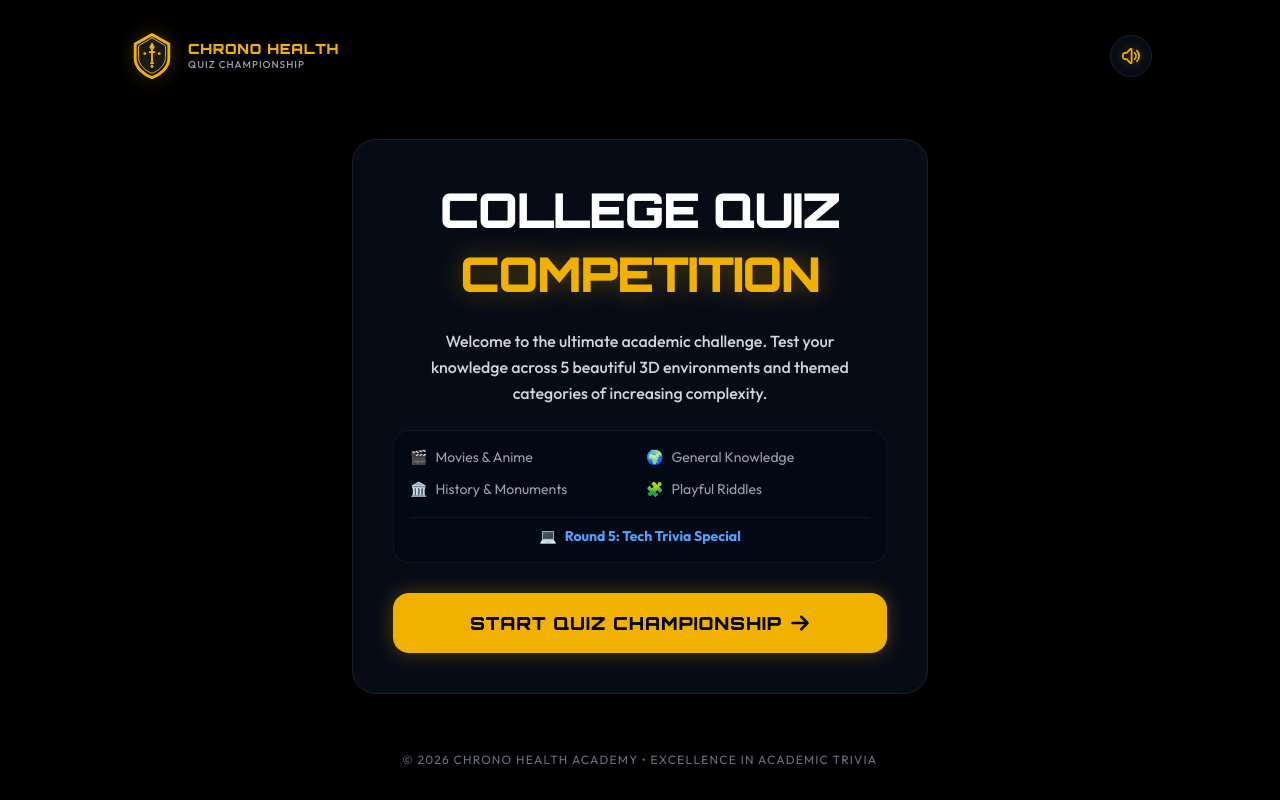
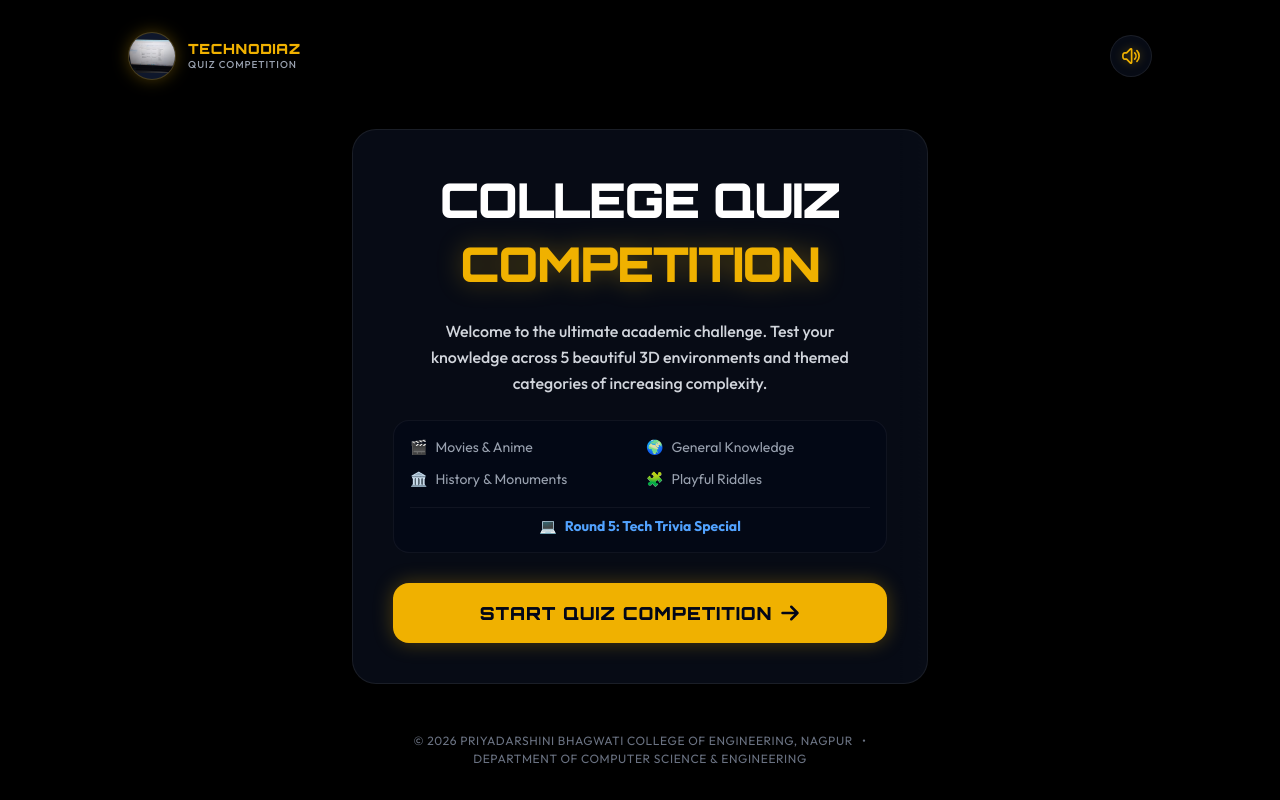
Before and after one commit to raghavpahune/Technodiaz-QUIZ-, a React (Vite) app: page / in a window 1280 px wide. Built offline with nearby package versions, Linux system fonts and the light colour scheme.

Commit message:
branding: Configure custom Technodiaz badge and rename title / footers

```diff
--- a/index.html
+++ b/index.html
@@ -2,10 +2,11 @@
 <html lang="en">
   <head>
     <meta charset="UTF-8" />
-    <link rel="icon" type="image/svg+xml" href="/favicon.svg" />
+    <link rel="icon" type="image/jpeg" href="./badge.jpeg" />
     <meta name="viewport" content="width=device-width, initial-scale=1.0" />
-    <title>Chrono Health - College Quiz Championship</title>
-    <meta name="description" content="Embark on an immersive, 3D interactive academic quiz competition featuring five rounds of challenging trivia: Movies, General Knowledge, History, Riddles, and Tech." />
+    <title>Technodiaz Quiz Competition</title>
+    <meta name="description" content="Embark on an immersive, 3D interactive academic quiz competition by Priyadarshini Bhagwati College of Engineering, Nagpur." />
+
   </head>
   <body class="bg-black text-gray-100">
     <div id="root"></div>
--- a/src/components/CollegeBadge.jsx
+++ b/src/components/CollegeBadge.jsx
@@ -1,55 +1,22 @@
 import React from 'react';
 
 export default function CollegeBadge({ className = '' }) {
+  // Respects Vite's base path for dev server vs production repo path
+  const badgeUrl = `${import.meta.env.BASE_URL}badge.jpeg`;
+
   return (
     <div className={`flex items-center gap-3 select-none ${className}`}>
-      {/* Sharp Vector Crest SVG */}
-      <svg
-        className="w-10 h-10 md:w-12 h-12 text-yellow-500 filter drop-shadow-[0_0_8px_rgba(234,179,8,0.3)]"
-        viewBox="0 0 100 100"
-        fill="none"
-        xmlns="http://www.w3.org/2000/svg"
-      >
-        {/* Shield Border */}
-        <path
-          d="M50 5L15 25V55C15 75 35 90 50 95C65 90 85 75 85 55V25L50 5Z"
-          stroke="currentColor"
-          strokeWidth="6"
-          strokeLinecap="round"
-          strokeLinejoin="round"
-          fill="rgba(15, 23, 42, 0.6)"
-        />
-        {/* Shield Inner Gold Line */}
-        <path
-          d="M50 12L22 29V53C22 69 38 82 50 86C62 82 78 69 78 53V29L50 12Z"
-          stroke="currentColor"
-          strokeWidth="2"
-          strokeLinecap="round"
-          strokeLinejoin="round"
-        />
-        {/* Academic Torch */}
-        <path
-          d="M50 35V65M45 42H55M48 65H52"
-          stroke="currentColor"
-          strokeWidth="4"
-          strokeLinecap="round"
-        />
-        {/* Flame */}
-        <path
-          d="M50 22C53 26 55 29 55 32C55 35 52 37 50 37C48 37 45 35 45 32C45 29 47 26 50 22Z"
-          fill="currentColor"
-        />
-        {/* Inner Details / Stars */}
-        <circle cx="35" cy="45" r="3" fill="currentColor" />
-        <circle cx="65" cy="45" r="3" fill="currentColor" />
-        <circle cx="50" cy="72" r="3" fill="currentColor" />
-      </svg>
+      <img
+        src={badgeUrl}
+        alt="Technodiaz Logo"
+        className="w-10 h-10 md:w-12 h-12 object-contain rounded-full border border-yellow-500/25 filter drop-shadow-[0_0_8px_rgba(234,179,8,0.3)] bg-slate-900"
+      />
       <div className="flex flex-col text-left">
         <span className="font-display font-black text-xs md:text-sm tracking-wider text-yellow-500 uppercase leading-none">
-          Chrono Health
+          Technodiaz
         </span>
-        <span className="font-sans font-medium text-[9px] md:text-[10px] text-gray-400 tracking-widest uppercase leading-none mt-1">
-          Quiz Championship
+        <span className="font-sans font-medium text-[9.5px] md:text-[10px] text-gray-400 tracking-widest uppercase leading-none mt-1">
+          Quiz Competition
         </span>
       </div>
     </div>
--- a/src/pages/FinalResults.jsx
+++ b/src/pages/FinalResults.jsx
@@ -118,15 +118,16 @@ export default function FinalResults() {
             <svg className="w-5 h-5 transition-transform group-hover:rotate-180 duration-500" fill="none" stroke="currentColor" strokeWidth="2.5" viewBox="0 0 24 24">
               <path strokeLinecap="round" strokeLinejoin="round" d="M16.023 9.348h4.992v-.001M2.985 19.644v-4.992m0 0h4.992m-4.993 0l3.181 3.183a8.25 8.25 0 0013.803-3.7M4.031 9.865a8.25 8.25 0 0113.803-3.7l3.181 3.182m0-4.991v4.99" />
             </svg>
-            <span>RESTART CHAMPIONSHIP</span>
+            <span>RESTART COMPETITION</span>
           </button>
         </motion.div>
       </main>
 
       {/* Footer copyright */}
-      <footer className="text-center text-[10px] text-gray-500 tracking-widest uppercase select-none z-10 mt-6">
-        © 2026 Chrono Health Academy • Championship Final Results
+      <footer className="text-center text-[9px] md:text-xs text-gray-500 tracking-wider uppercase select-none z-10 mt-6 leading-normal max-w-lg">
+        © 2026 Priyadarshini Bhagwati College of Engineering, Nagpur <span className="block md:inline md:ml-1.5">• Department of Computer Science & Engineering</span>
       </footer>
+
     </div>
   );
 }
--- a/src/pages/Landing.jsx
+++ b/src/pages/Landing.jsx
@@ -60,7 +60,7 @@ export default function Landing() {
             onClick={startQuiz}
             className="w-full py-4 mt-1.5 rounded-2xl font-display font-black text-base md:text-lg tracking-wider bg-yellow-500 text-slate-950 hover:bg-yellow-400 transition-all shadow-[0_0_20px_rgba(234,179,8,0.3)] active:scale-95 cursor-pointer pointer-events-auto flex items-center justify-center gap-2 group"
           >
-            <span>START QUIZ CHAMPIONSHIP</span>
+            <span>START QUIZ COMPETITION</span>
             <svg className="w-5 h-5 transition-transform group-hover:translate-x-1.5" fill="none" stroke="currentColor" strokeWidth="3" viewBox="0 0 24 24">
               <path strokeLinecap="round" strokeLinejoin="round" d="M13.5 4.5L21 12m0 0l-7.5 7.5M21 12H3" />
             </svg>
@@ -69,9 +69,10 @@ export default function Landing() {
       </main>
 
       {/* Footer Branding */}
-      <footer className="text-center text-[10px] md:text-xs text-gray-500 tracking-widest uppercase select-none z-10">
-        © 2026 Chrono Health Academy • Excellence in Academic Trivia
+      <footer className="text-center text-[9px] md:text-xs text-gray-500 tracking-wider uppercase select-none z-10 max-w-lg leading-normal">
+        © 2026 Priyadarshini Bhagwati College of Engineering, Nagpur <span className="block md:inline md:ml-1.5">• Department of Computer Science & Engineering</span>
       </footer>
+
     </div>
   );
 }
--- a/src/pages/RoundSelect.jsx
+++ b/src/pages/RoundSelect.jsx
@@ -31,7 +31,8 @@ export default function RoundSelect() {
           className="glass-panel p-5 md:p-6 rounded-2xl w-full flex flex-col md:flex-row justify-between items-center gap-4 text-center md:text-left select-none border border-white/8"
         >
           <div>
-            <h2 className="font-display font-black text-lg md:text-xl tracking-wide text-white uppercase">Championship Standing</h2>
+            <h2 className="font-display font-black text-lg md:text-xl tracking-wide text-white uppercase">Competition Standing</h2>
+
             <p className="font-sans text-xs md:text-sm text-gray-400 mt-1">Select a category below to test your abilities.</p>
           </div>
           <div className="flex items-center gap-6 font-display">
```
Also changed, not shown: public/badge.jpeg (added).
